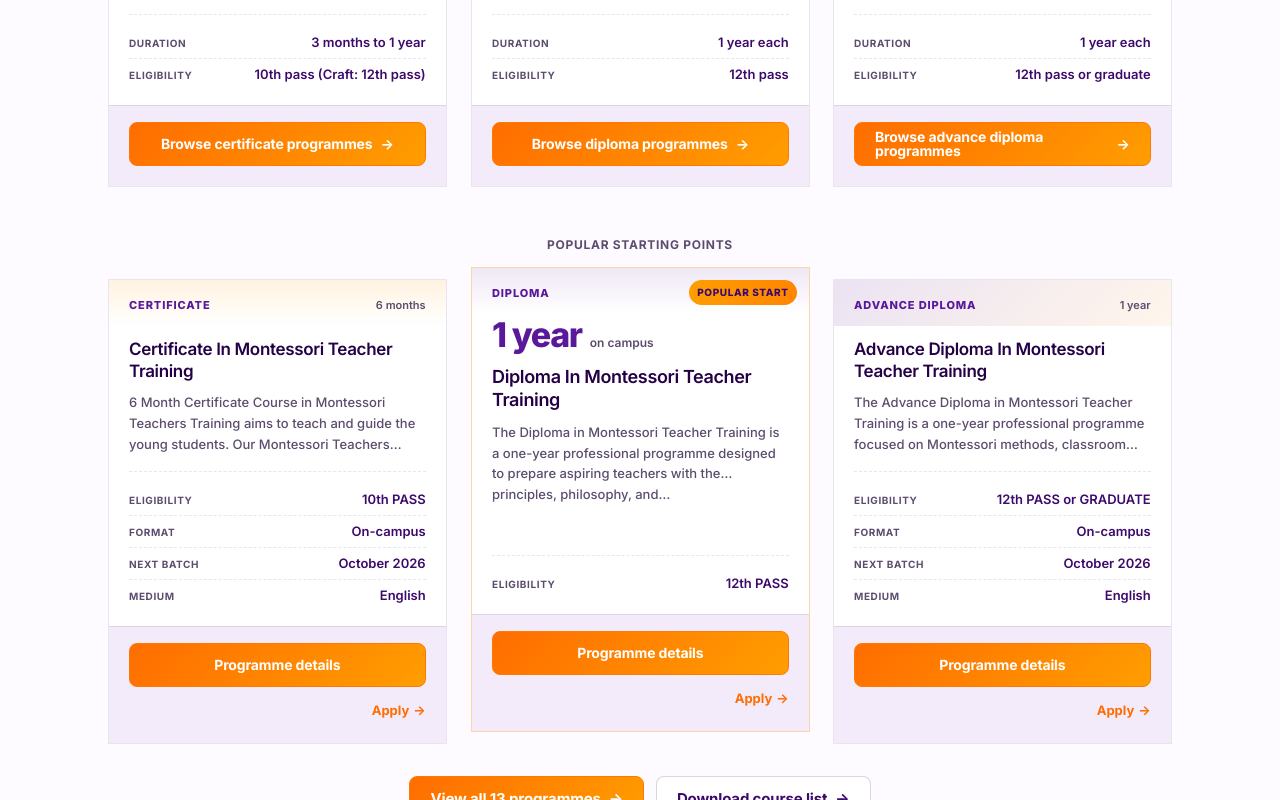
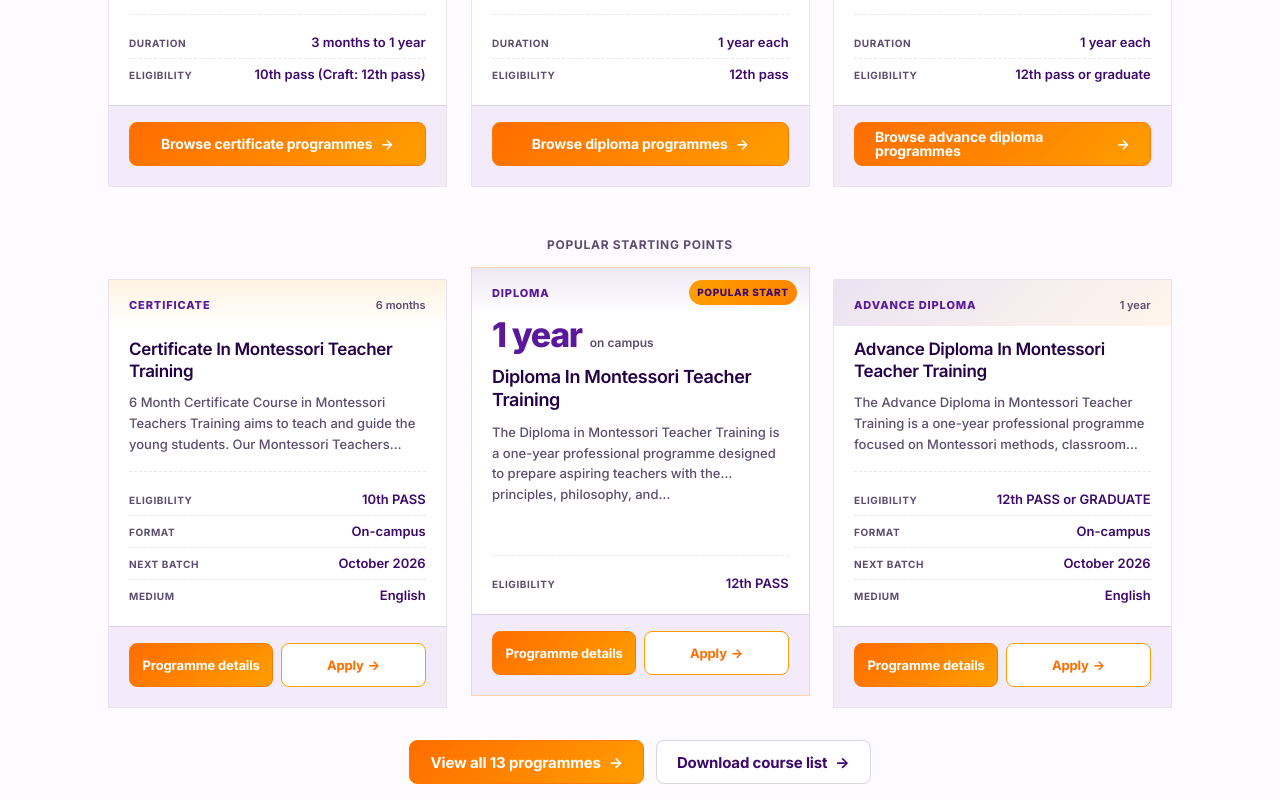
Before and after one commit to Juddanxavier/titus, a Vue app: page / in a window 1280 px wide. Shown: the part 2724-3524 px from the top of the page. Built offline with nearby package versions, Linux system fonts and the light colour scheme.

Commit message:
Put course card action buttons side by side

```diff
--- a/src/components/sections/CourseCard.vue
+++ b/src/components/sections/CourseCard.vue
@@ -44,6 +44,7 @@
     </dl>
 
     <div class="course-card__actions">
+      <div class="course-card__cta">
         <RouterLink
           :to="`/courses/${course.slug}`"
           class="btn btn--primary course-card__btn"
@@ -51,7 +52,14 @@
         >
           Programme details
         </RouterLink>
-      <div class="course-card__secondary">
+        <RouterLink
+          :to="`/apply?course=${course.slug}`"
+          class="btn course-card__apply"
+          :class="{ 'course-card__apply--dark': dark }"
+        >
+          Apply <span aria-hidden="true">→</span>
+        </RouterLink>
+      </div>
       <a
         v-if="siteConfig.features.syllabusDownload && course.syllabusPdf"
         :href="course.syllabusPdf"
@@ -61,14 +69,6 @@
       >
         Download syllabus
       </a>
-        <RouterLink
-          :to="`/apply?course=${course.slug}`"
-          class="course-card__apply"
-          :class="{ 'course-card__apply--dark': dark }"
-        >
-          Apply <span aria-hidden="true">→</span>
-        </RouterLink>
-      </div>
     </div>
   </article>
 </template>
@@ -344,28 +344,31 @@
   border-color: rgba(255, 255, 255, 0.08);
 }
 
-.course-card__btn {
-  width: 100%;
-  justify-content: center;
-  font-size: 0.875rem;
+.course-card__cta {
+  display: flex;
+  align-items: stretch;
+  gap: 0.5rem;
 }
 
-.course-card__secondary {
-  display: flex;
-  align-items: center;
-  justify-content: flex-start;
-  gap: 0.75rem;
+.course-card__btn,
+.course-card__apply {
+  flex: 1 1 0;
+  min-width: 0;
+  justify-content: center;
+  padding: 0 0.5rem;
   font-size: 0.8125rem;
   font-weight: 700;
+  white-space: nowrap;
+  text-align: center;
 }
 
-.course-card__secondary a {
+.course-card__syllabus {
+  align-self: center;
   display: inline-flex;
   align-items: center;
   min-height: 24px;
-}
-
-.course-card__syllabus {
+  font-size: 0.75rem;
+  font-weight: 700;
   color: var(--color-primary);
   text-decoration: none;
 }
@@ -375,25 +378,33 @@
 }
 
 .course-card__apply {
-  display: inline-flex;
-  align-items: center;
+  background: var(--color-white);
+  border-color: var(--palette-orange-400);
+  color: var(--palette-orange-600);
   gap: 0.25rem;
-  margin-left: auto;
-  color: var(--palette-orange-600);
+}
+
+.course-card__apply:hover {
+  background: var(--palette-orange-500);
+  border-color: var(--palette-orange-500);
+  color: var(--color-white);
   text-decoration: none;
 }
 
 .course-card__apply--dark {
-  color: var(--palette-orange-400);
+  background: rgba(255, 255, 255, 0.06);
+  border-color: rgba(255, 255, 255, 0.28);
+  color: var(--color-white);
+}
+
+.course-card__apply--dark:hover {
+  background: rgba(255, 255, 255, 0.16);
+  border-color: var(--palette-orange-400);
+  color: var(--color-white);
 }
 
 .course-card__apply span {
   transition: transform 0.2s var(--ease-out-expo);
-}
-
-.course-card__apply:hover {
-  text-decoration: none;
-  color: var(--palette-orange-550);
 }
 
 .course-card__apply:hover span {
```
Lines whose indentation alone changed are shown as unchanged.
